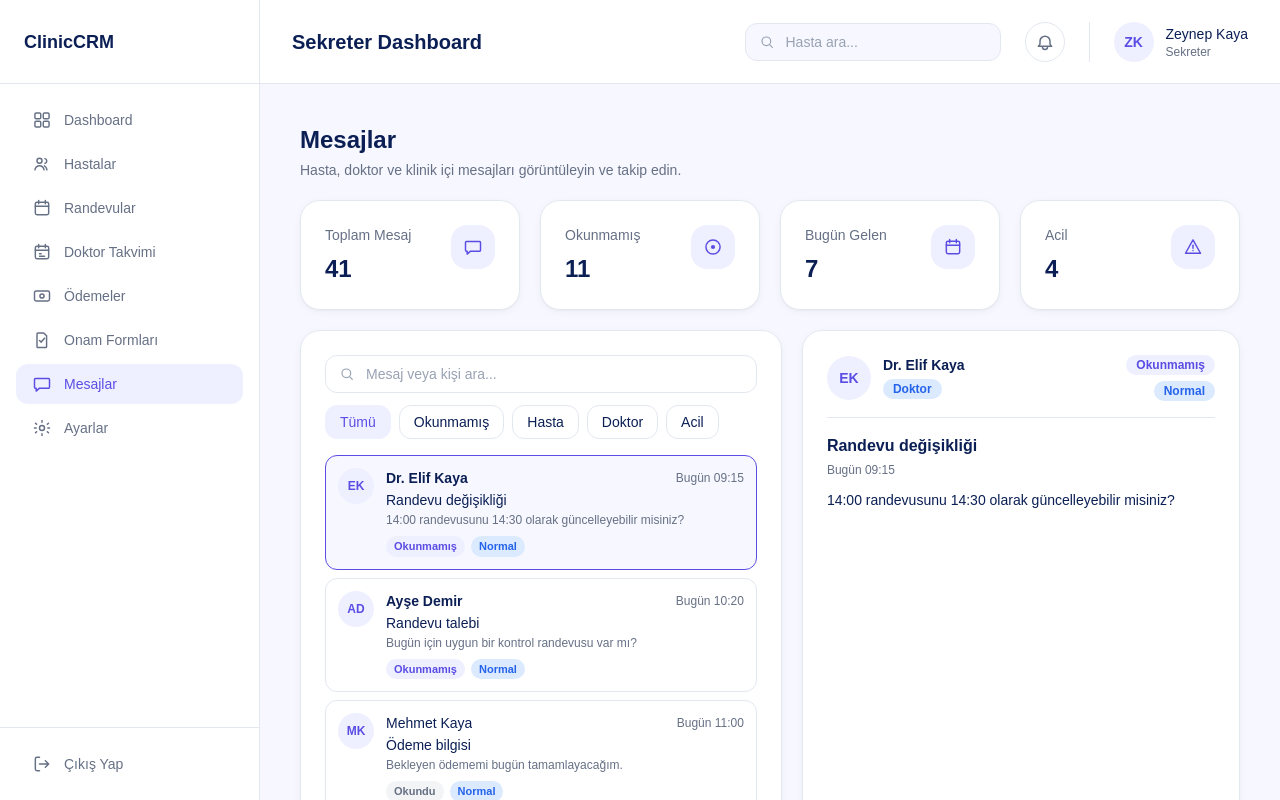
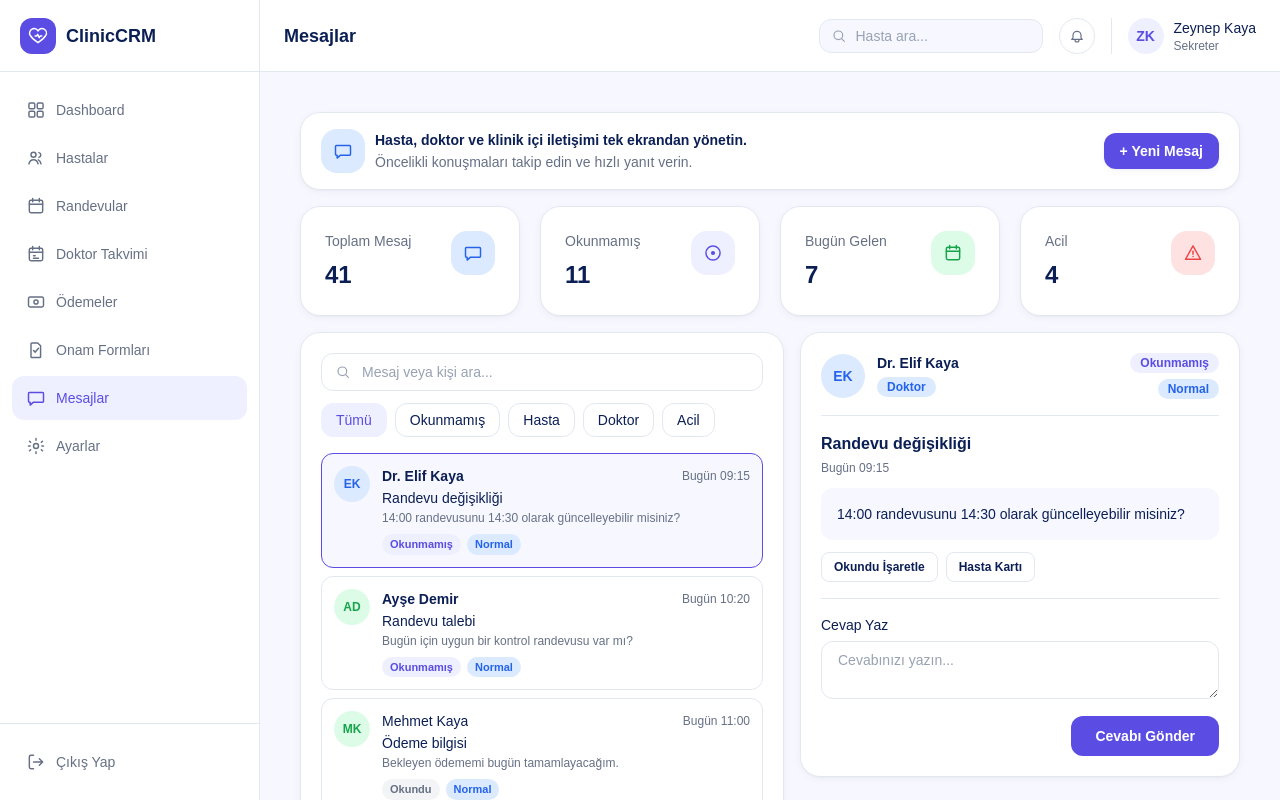
Before and after one commit to zeynep-tuna/clinic-crm, a Next.js app in the folder frontend/: page /secretary/messages in a window 1280 px wide. Built offline with nearby package versions, Linux system fonts and the light colour scheme.

Commit message:
Polish secretary messages layout

```diff
--- a/frontend/app/secretary/messages/page.tsx
+++ b/frontend/app/secretary/messages/page.tsx
@@ -3,12 +3,35 @@
 
 export default function SecretaryMessagesPage() {
   return (
-    <div className="flex flex-col gap-5">
-      <div>
-        <h1 className="text-2xl font-bold text-[#0B1F55]">Mesajlar</h1>
-        <p className="mt-1 text-sm text-[#667085]">
-          Hasta, doktor ve klinik içi mesajları görüntüleyin ve takip edin.
-        </p>
+    <div className="flex flex-col gap-4">
+      <div className="flex flex-wrap items-center justify-between gap-4 rounded-[20px] border border-[#E3E8F0] bg-white px-5 py-4 shadow-[0_1px_2px_rgba(16,24,40,0.04),0_2px_8px_rgba(16,24,40,0.04)]">
+        <div className="flex items-center gap-2.5">
+          <div className="flex h-11 w-11 shrink-0 items-center justify-center rounded-2xl bg-[#DBEAFE] text-[#2563EB]">
+            <svg viewBox="0 0 24 24" fill="none" stroke="currentColor" strokeWidth={1.75} className="h-5 w-5">
+              <path
+                strokeLinecap="round"
+                strokeLinejoin="round"
+                d="M4 5.5h16a1 1 0 0 1 1 1V16a1 1 0 0 1-1 1H9l-4 3.5V17H4a1 1 0 0 1-1-1V6.5a1 1 0 0 1 1-1Z"
+              />
+            </svg>
+          </div>
+
+          <div>
+            <p className="text-sm font-semibold text-[#0B1F55]">
+              Hasta, doktor ve klinik içi iletişimi tek ekrandan yönetin.
+            </p>
+            <p className="mt-0.5 text-sm text-[#667085]">
+              Öncelikli konuşmaları takip edin ve hızlı yanıt verin.
+            </p>
+          </div>
+        </div>
+
+        <button
+          type="button"
+          className="rounded-xl bg-[#5B4DE3] px-4 py-2 text-sm font-semibold text-white shadow-[0_1px_2px_rgba(16,24,40,0.04),0_2px_8px_rgba(16,24,40,0.04)] transition-colors hover:bg-[#4c3fd1]"
+        >
+          + Yeni Mesaj
+        </button>
       </div>
 
       <SecretaryMessageSummaryCards />
--- a/frontend/components/secretary/SecretaryMessageDetail.tsx
+++ b/frontend/components/secretary/SecretaryMessageDetail.tsx
@@ -38,10 +38,12 @@
   };
 
   return (
-    <div className="flex h-full flex-col rounded-[20px] border border-[#E3E8F0] bg-white p-6 shadow-[0_1px_2px_rgba(16,24,40,0.04),0_2px_8px_rgba(16,24,40,0.04)]">
+    <div className="flex flex-col rounded-[20px] border border-[#E3E8F0] bg-white p-5 shadow-[0_1px_2px_rgba(16,24,40,0.04),0_2px_8px_rgba(16,24,40,0.04)]">
       <div className="flex items-start justify-between gap-4 border-b border-[#E3E8F0] pb-4">
         <div className="flex items-center gap-3">
-          <div className="flex h-11 w-11 shrink-0 items-center justify-center rounded-full bg-[#EEF0FF] text-sm font-semibold text-[#5B4DE3]">
+          <div
+            className={`flex h-11 w-11 shrink-0 items-center justify-center rounded-full text-sm font-semibold ${senderTypeBadgeClass[message.senderType]}`}
+          >
             {initials(message.senderName)}
           </div>
           <div>
@@ -69,22 +71,40 @@
       </div>
 
       <div className="mt-4">
-        <p className="text-base font-semibold text-[#0B1F55]">{message.subject}</p>
+        <p className="text-base font-bold text-[#0B1F55]">{message.subject}</p>
         <p className="mt-1 text-xs text-[#667085]">{message.timeLabel}</p>
-        <p className="mt-3 text-sm text-[#0B1F55]">{message.body}</p>
+
+        <div className="mt-3 rounded-xl bg-[#F7F8FF] p-4">
+          <p className="text-sm text-[#0B1F55]">{message.body}</p>
+        </div>
+
+        <div className="mt-3 flex flex-wrap items-center gap-2">
+          <button
+            type="button"
+            className="rounded-lg border border-[#E3E8F0] px-3 py-1.5 text-xs font-semibold text-[#0B1F55] hover:bg-[#F7F8FF]"
+          >
+            Okundu İşaretle
+          </button>
+          <button
+            type="button"
+            className="rounded-lg border border-[#E3E8F0] px-3 py-1.5 text-xs font-semibold text-[#0B1F55] hover:bg-[#F7F8FF]"
+          >
+            Hasta Kartı
+          </button>
+        </div>
       </div>
 
-      <form onSubmit={handleSubmit} className="mt-auto pt-5">
+      <form onSubmit={handleSubmit} className="mt-4 border-t border-[#E3E8F0] pt-4">
         <label className="mb-1.5 block text-sm font-medium text-[#0B1F55]">Cevap Yaz</label>
         <textarea
           value={reply}
           onChange={(event) => setReply(event.target.value)}
-          rows={3}
+          rows={2}
           placeholder="Cevabınızı yazın..."
-          className="w-full rounded-xl border border-[#E3E8F0] px-4 py-2.5 text-sm text-[#0B1F55] placeholder:text-[#98A2B3] focus:border-[#5B4DE3] focus:outline-none focus:ring-2 focus:ring-[#5B4DE3]/20"
+          className="w-full rounded-xl border border-[#E3E8F0] px-4 py-2 text-sm text-[#0B1F55] placeholder:text-[#98A2B3] focus:border-[#5B4DE3] focus:outline-none focus:ring-2 focus:ring-[#5B4DE3]/20"
         />
 
-        <div className="mt-3 flex justify-end">
+        <div className="mt-2.5 flex justify-end">
           <button
             type="submit"
             className="rounded-xl bg-[#5B4DE3] px-6 py-2.5 text-sm font-semibold text-white hover:bg-[#4c3fd1]"
--- a/frontend/components/secretary/SecretaryMessageSummaryCards.tsx
+++ b/frontend/components/secretary/SecretaryMessageSummaryCards.tsx
@@ -7,6 +7,13 @@
   unread: "unread",
   today: "today",
   urgent: "urgent",
+};
+
+const iconColorByCardId: Record<string, string> = {
+  total: "bg-[#DBEAFE] text-[#2563EB]",
+  unread: "bg-[#EEF0FF] text-[#5B4DE3]",
+  today: "bg-[#DCFCE7] text-[#16A34A]",
+  urgent: "bg-[#FEE2E2] text-[#EF4444]",
 };
 
 function SummaryIconGlyph({ icon }: { icon: SummaryIcon }) {
@@ -62,7 +69,9 @@
               <p className="mt-2 text-2xl font-bold text-[#0B1F55]">{card.value}</p>
             </div>
 
-            <div className="flex h-11 w-11 items-center justify-center rounded-2xl bg-[#EEF0FF] text-[#5B4DE3]">
+            <div
+              className={`flex h-11 w-11 items-center justify-center rounded-2xl ${iconColorByCardId[card.id] ?? "bg-[#EEF0FF] text-[#5B4DE3]"}`}
+            >
               <SummaryIconGlyph icon={iconByCardId[card.id] ?? "total"} />
             </div>
           </div>
--- a/frontend/components/secretary/SecretaryMessagesPanel.tsx
+++ b/frontend/components/secretary/SecretaryMessagesPanel.tsx
@@ -17,6 +17,12 @@
   Acil: "bg-[#FEE2E2] text-[#EF4444]",
   Yüksek: "bg-[#FEF3C7] text-[#F59E0B]",
   Normal: "bg-[#DBEAFE] text-[#2563EB]",
+};
+
+const senderTypeAvatarClass: Record<string, string> = {
+  Hasta: "bg-[#DCFCE7] text-[#16A34A]",
+  Doktor: "bg-[#DBEAFE] text-[#2563EB]",
+  Yönetim: "bg-[#EEF0FF] text-[#5B4DE3]",
 };
 
 function initials(name: string) {
@@ -60,8 +66,8 @@
     secretaryMessageRows[0];
 
   return (
-    <div className="grid grid-cols-1 gap-5 lg:grid-cols-[1.1fr_1fr]">
-      <div className="rounded-[20px] border border-[#E3E8F0] bg-white p-6 shadow-[0_1px_2px_rgba(16,24,40,0.04),0_2px_8px_rgba(16,24,40,0.04)]">
+    <div className="grid grid-cols-1 items-start gap-4 lg:grid-cols-[1.1fr_1fr]">
+      <div className="rounded-[20px] border border-[#E3E8F0] bg-white p-5 shadow-[0_1px_2px_rgba(16,24,40,0.04),0_2px_8px_rgba(16,24,40,0.04)]">
         <div className="relative">
           <svg
             viewBox="0 0 24 24"
@@ -119,7 +125,9 @@
                 }`}
               >
                 <div className="flex items-start gap-3">
-                  <div className="flex h-9 w-9 shrink-0 items-center justify-center rounded-full bg-[#EEF0FF] text-xs font-semibold text-[#5B4DE3]">
+                  <div
+                    className={`flex h-9 w-9 shrink-0 items-center justify-center rounded-full text-xs font-semibold ${senderTypeAvatarClass[message.senderType]}`}
+                  >
                     {initials(message.senderName)}
                   </div>
 
--- a/frontend/components/secretary/SecretarySidebar.tsx
+++ b/frontend/components/secretary/SecretarySidebar.tsx
@@ -124,11 +124,21 @@
 
   return (
     <aside className="flex h-screen w-65 shrink-0 flex-col border-r border-[#E3E8F0] bg-white">
-      <div className="flex h-21 items-center border-b border-[#E3E8F0] px-6">
+      <div className="flex h-18 items-center gap-2.5 border-b border-[#E3E8F0] px-5">
+        <div className="flex h-9 w-9 shrink-0 items-center justify-center rounded-xl bg-[#5B4DE3]">
+          <svg viewBox="0 0 24 24" fill="none" stroke="white" strokeWidth={1.75} className="h-5 w-5">
+            <path
+              strokeLinecap="round"
+              strokeLinejoin="round"
+              d="M12 20s-7-4.5-9.5-9A5 5 0 0 1 12 6a5 5 0 0 1 9.5 5c-2.5 4.5-9.5 9-9.5 9Z"
+            />
+            <path strokeLinecap="round" strokeLinejoin="round" d="M8.5 12h2l1-2 2 4 1-2h2" />
+          </svg>
+        </div>
         <span className="text-lg font-bold text-[#0B1F55]">ClinicCRM</span>
       </div>
 
-      <nav className="flex flex-1 flex-col gap-1 p-4">
+      <nav className="flex flex-1 flex-col gap-1 px-3 py-4">
         {navItems.map((item) => {
           const isActive = isRouteActive(pathname, item.href);
 
@@ -136,7 +146,8 @@
             <Link
               key={item.href}
               href={item.href}
-              className={`flex items-center gap-3 rounded-xl px-4 py-2.5 text-sm font-medium outline-none transition-colors focus-visible:ring-2 focus-visible:ring-[#5B4DE3]/20 ${
+              onClick={(event) => event.currentTarget.blur()}
+              className={`flex h-11 items-center gap-2.5 rounded-xl px-3.5 text-sm font-medium outline-none transition-colors focus-visible:ring-2 focus-visible:ring-[#5B4DE3]/20 ${
                 isActive
                   ? "bg-[#EEF0FF] text-[#5B4DE3]"
                   : "text-[#667085] hover:bg-[#F7F8FF] hover:text-[#0B1F55]"
@@ -149,10 +160,11 @@
         })}
       </nav>
 
-      <div className="border-t border-[#E3E8F0] p-4">
+      <div className="border-t border-[#E3E8F0] px-3 py-4">
         <Link
           href="/login"
-          className="flex items-center gap-3 rounded-xl px-4 py-2.5 text-sm font-medium text-[#667085] outline-none transition-colors hover:bg-[#F7F8FF] hover:text-[#0B1F55] focus-visible:ring-2 focus-visible:ring-[#5B4DE3]/20"
+          onClick={(event) => event.currentTarget.blur()}
+          className="flex h-11 items-center gap-2.5 rounded-xl px-3.5 text-sm font-medium text-[#667085] outline-none transition-colors hover:bg-[#F7F8FF] hover:text-[#0B1F55] focus-visible:ring-2 focus-visible:ring-[#5B4DE3]/20"
         >
           <LogoutIcon />
           Çıkış Yap
--- a/frontend/components/secretary/SecretaryTopbar.tsx
+++ b/frontend/components/secretary/SecretaryTopbar.tsx
@@ -1,18 +1,44 @@
+"use client";
+
+import { usePathname } from "next/navigation";
 import { secretaryProfile } from "@/data/secretaryDashboard";
 
+const pageTitles: { href: string; title: string }[] = [
+  { href: "/secretary/dashboard", title: "Sekreter Dashboard" },
+  { href: "/secretary/patients", title: "Hastalar" },
+  { href: "/secretary/appointments", title: "Randevular" },
+  { href: "/secretary/doctor-schedule", title: "Doktor Takvimi" },
+  { href: "/secretary/payments", title: "Ödemeler" },
+  { href: "/secretary/consent-forms", title: "Onam Formları" },
+  { href: "/secretary/messages", title: "Mesajlar" },
+  { href: "/secretary/settings", title: "Ayarlar" },
+];
+
+function isRouteActive(pathname: string, href: string) {
+  if (href === "/secretary/dashboard") {
+    return pathname === href;
+  }
+
+  return pathname === href || pathname.startsWith(`${href}/`);
+}
+
 export default function SecretaryTopbar() {
+  const pathname = usePathname();
+  const title =
+    pageTitles.find((item) => isRouteActive(pathname, item.href))?.title ?? "Sekreter Dashboard";
+
   return (
-    <header className="flex min-h-21 shrink-0 flex-wrap items-center justify-between gap-4 border-b border-[#E3E8F0] bg-white px-8 py-4">
-      <h1 className="text-xl font-semibold text-[#0B1F55]">Sekreter Dashboard</h1>
+    <header className="flex min-h-18 shrink-0 flex-wrap items-center justify-between gap-4 border-b border-[#E3E8F0] bg-white px-6 py-3">
+      <h1 className="text-lg font-semibold text-[#0B1F55]">{title}</h1>
 
-      <div className="flex items-center gap-6">
+      <div className="flex items-center gap-4">
         <div className="relative hidden md:block">
           <svg
             viewBox="0 0 24 24"
             fill="none"
             stroke="currentColor"
             strokeWidth={1.75}
-            className="pointer-events-none absolute left-3.5 top-1/2 h-4 w-4 -translate-y-1/2 text-[#98A2B3]"
+            className="pointer-events-none absolute left-3 top-1/2 h-4 w-4 -translate-y-1/2 text-[#98A2B3]"
           >
             <circle cx="11" cy="11" r="6.5" />
             <path strokeLinecap="round" d="M20 20l-3.8-3.8" />
@@ -20,14 +46,14 @@
           <input
             type="text"
             placeholder="Hasta ara..."
-            className="w-64 rounded-xl border border-[#E3E8F0] bg-[#F7F8FF] py-2 pl-10 pr-4 text-sm text-[#0B1F55] placeholder:text-[#98A2B3] focus:border-[#5B4DE3] focus:bg-white focus:outline-none focus:ring-2 focus:ring-[#5B4DE3]/20"
+            className="w-56 rounded-xl border border-[#E3E8F0] bg-[#F7F8FF] py-1.5 pl-9 pr-4 text-sm text-[#0B1F55] placeholder:text-[#98A2B3] focus:border-[#5B4DE3] focus:bg-white focus:outline-none focus:ring-2 focus:ring-[#5B4DE3]/20"
           />
         </div>
 
         <button
           type="button"
           aria-label="Bildirimler"
-          className="flex h-10 w-10 items-center justify-center rounded-full border border-[#E3E8F0] text-[#667085] transition-colors hover:bg-[#F7F8FF] hover:text-[#0B1F55]"
+          className="flex h-9 w-9 items-center justify-center rounded-full border border-[#E3E8F0] text-[#667085] transition-colors hover:bg-[#F7F8FF] hover:text-[#0B1F55]"
         >
           <svg
             xmlns="http://www.w3.org/2000/svg"
@@ -35,7 +61,7 @@
             fill="none"
             stroke="currentColor"
             strokeWidth={1.75}
-            className="h-5 w-5"
+            className="h-4 w-4"
           >
             <path
               strokeLinecap="round"
@@ -45,8 +71,8 @@
           </svg>
         </button>
 
-        <div className="flex items-center gap-3 border-l border-[#E3E8F0] pl-6">
-          <div className="flex h-10 w-10 items-center justify-center rounded-full bg-[#EEF0FF] text-sm font-semibold text-[#5B4DE3]">
+        <div className="flex items-center gap-2.5 border-l border-[#E3E8F0] pl-4">
+          <div className="flex h-9 w-9 items-center justify-center rounded-full bg-[#EEF0FF] text-sm font-semibold text-[#5B4DE3]">
             ZK
           </div>
           <div className="leading-tight">
```
